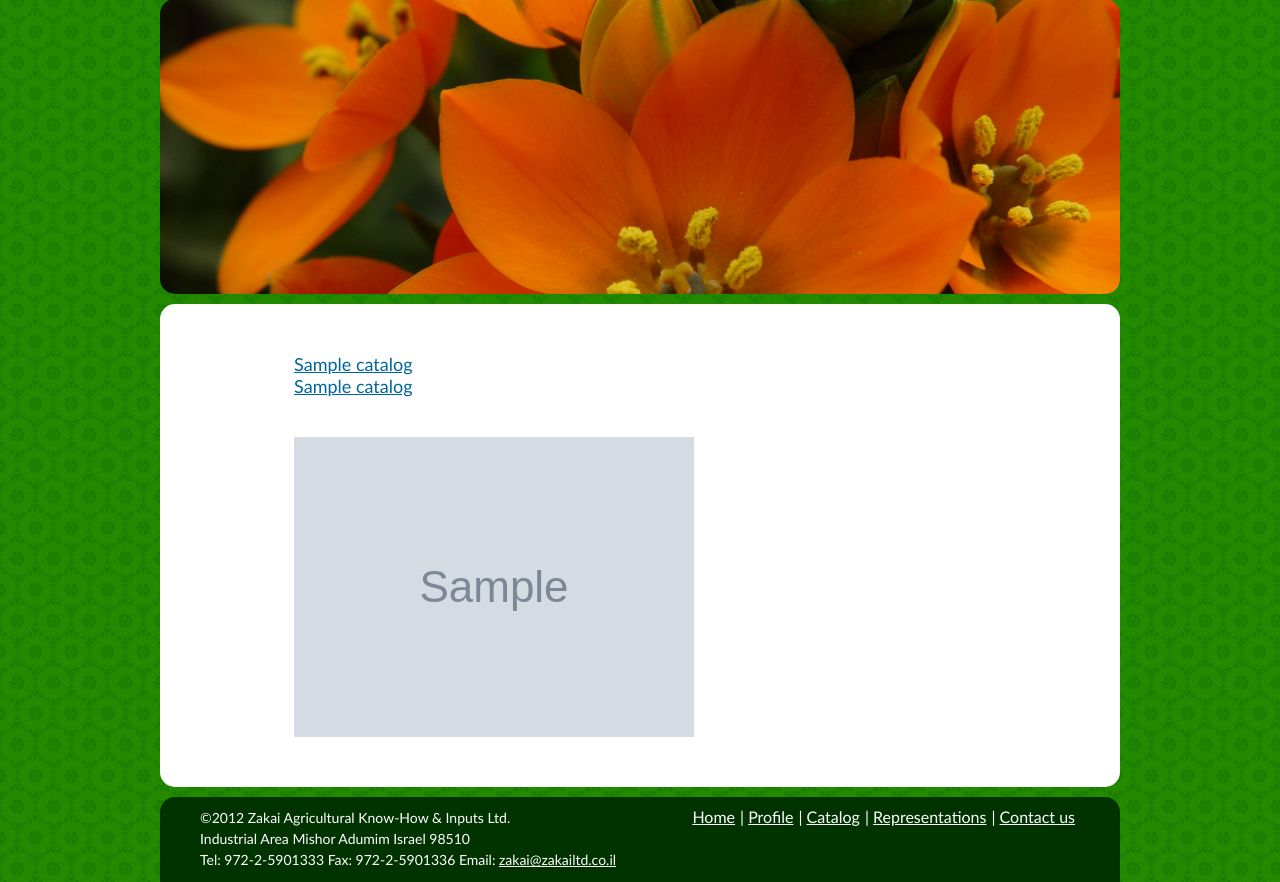
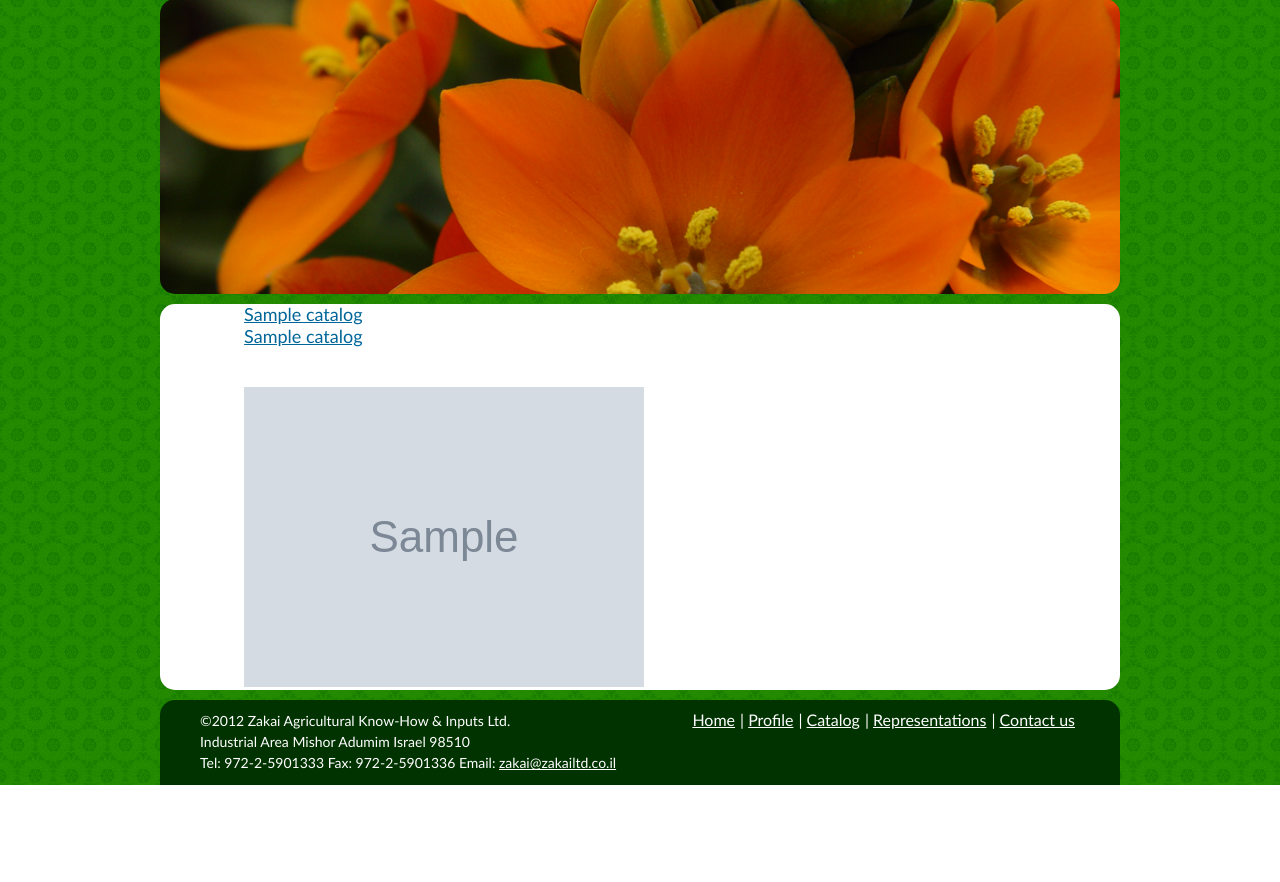
Before and after one commit to wadadaaa/a-simple-business-card-site, a Django app: template zakailtd/templates/index.html in a window 1280 px wide. Shown: the part 155-1037 px from the top of the page. After the commit the page ends 940 px from the top, so only its background shows below. Run offline with Django 3.2, Linux system fonts and the light colour scheme; the template is opened without the code that fills it: most values are stand-ins (such as "Sample title", 1, 10 or a date in 2020); grey boxes marked "Sample" are stand-in pictures; data that the repository does not hold is empty; parts of the project's set-up code (start-up, migrations or seed data) failed here and were passed over; some libraries are stand-ins or nearby versions.

Commit message:
css col_ctlg delete marging

```diff
--- a/zakai/static/css/main.css
+++ b/zakai/static/css/main.css
@@ -109,7 +109,6 @@ div {
 
 .col_ctlg {
     display: inline-block;
-    margin: 50px ;
 
 }
 
```
